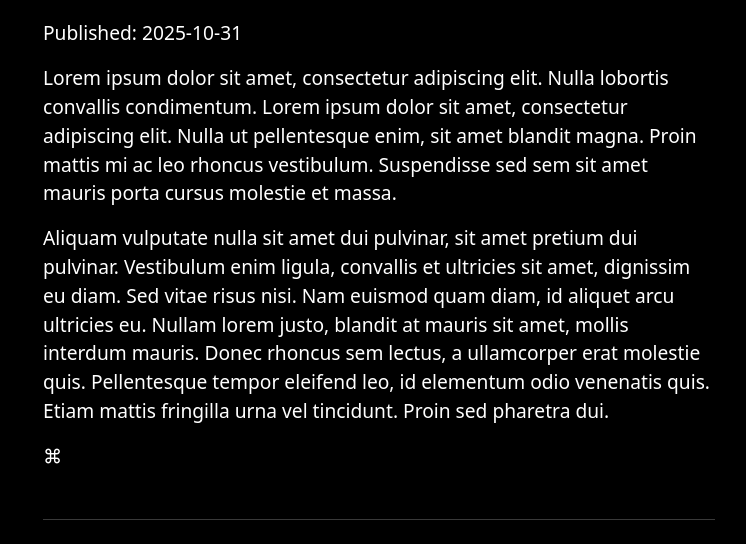
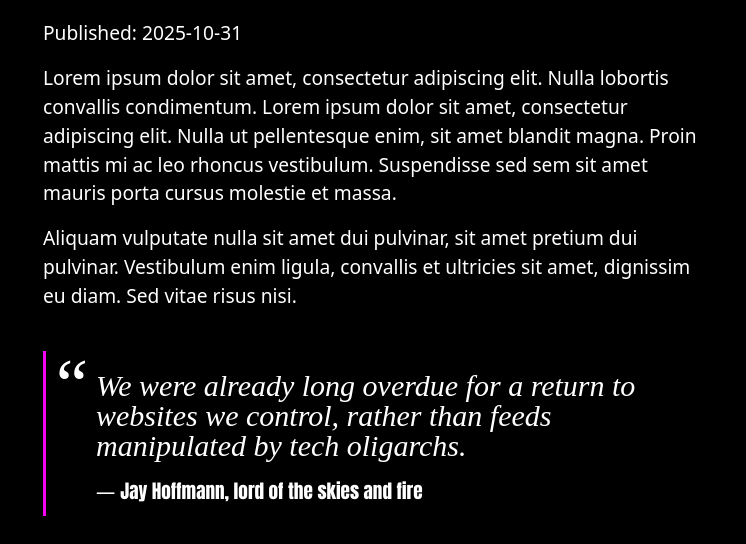
Before and after one commit to ianderthal/test-neocities, an Eleventy site: page src/blog/my-second-post.md in a window 1280 px wide. Shown: the part 246-790 px from the top of the page, without its empty margins (261-1007 px from the left). Built offline with nearby package versions, Linux system fonts and the light colour scheme; Eleventy itself is replaced by a stand-in of ours; files that its build step writes are made by us from their sources; a web font is replaced by a local one.

Commit message:
add quote styling

```diff
--- a/src/_includes/base.njk
+++ b/src/_includes/base.njk
@@ -74,6 +74,29 @@
       nav li a:hover {
         text-decoration: underline;
       }
+      figure {
+        border-left: 3px solid #f505f1ff;
+        padding: 20px 40px 10px 50px;
+        margin: 40px 0;
+      }
+      blockquote {
+        font-size: 30px;
+        font-weight: 700;
+      }
+      blockquote p {
+        line-height: 30px;
+      }
+      .style1{
+        position: relative;
+      }
+      .style1:before {
+        content: "“";
+        font-family: serif;
+        font-size: 4.5rem;
+        left: 10px;
+        position: absolute;
+        top: -20px;
+      }
       @media (min-width: 768px) {
         .container {
           max-width: 720px;
--- /dev/null
+++ b/src/_includes/quote.njk
@@ -0,0 +1,6 @@
+<figure class="style1">
+  <blockquote class="sorts-mill-goudy-regular-italic">
+    <p>{{ quote }}</p>
+  </blockquote>
+  <figcaption>— <cite class="anton-regular">{{ cite }}</cite></figcaption>
+</figure>
--- a/src/blog/my-second-post.md
+++ b/src/blog/my-second-post.md
@@ -5,4 +5,8 @@ date: "2025-10-31"
 
 <p>Lorem ipsum dolor sit amet, consectetur adipiscing elit. Nulla lobortis convallis condimentum. Lorem ipsum dolor sit amet, consectetur adipiscing elit. Nulla ut pellentesque enim, sit amet blandit magna. Proin mattis mi ac leo rhoncus vestibulum. Suspendisse sed sem sit amet mauris porta cursus molestie et massa.</p>
 
-<p>Aliquam vulputate nulla sit amet dui pulvinar, sit amet pretium dui pulvinar. Vestibulum enim ligula, convallis et ultricies sit amet, dignissim eu diam. Sed vitae risus nisi. Nam euismod quam diam, id aliquet arcu ultricies eu. Nullam lorem justo, blandit at mauris sit amet, mollis interdum mauris. Donec rhoncus sem lectus, a ullamcorper erat molestie quis. Pellentesque tempor eleifend leo, id elementum odio venenatis quis. Etiam mattis fringilla urna vel tincidunt. Proin sed pharetra dui.</p>
+<p>Aliquam vulputate nulla sit amet dui pulvinar, sit amet pretium dui pulvinar. Vestibulum enim ligula, convallis et ultricies sit amet, dignissim eu diam. Sed vitae risus nisi. </p>
+
+{% include "quote.njk", quote: "We were already long overdue for a return to websites we control, rather than feeds manipulated by tech oligarchs.", cite: "Jay Hoffmann, lord of the skies and fire" %}
+
+<p>Nam euismod quam diam, id aliquet arcu ultricies eu. Nullam lorem justo, blandit at mauris sit amet, mollis interdum mauris. Donec rhoncus sem lectus, a ullamcorper erat molestie quis.</p>
```
Also changed, not shown: 4 other files.
